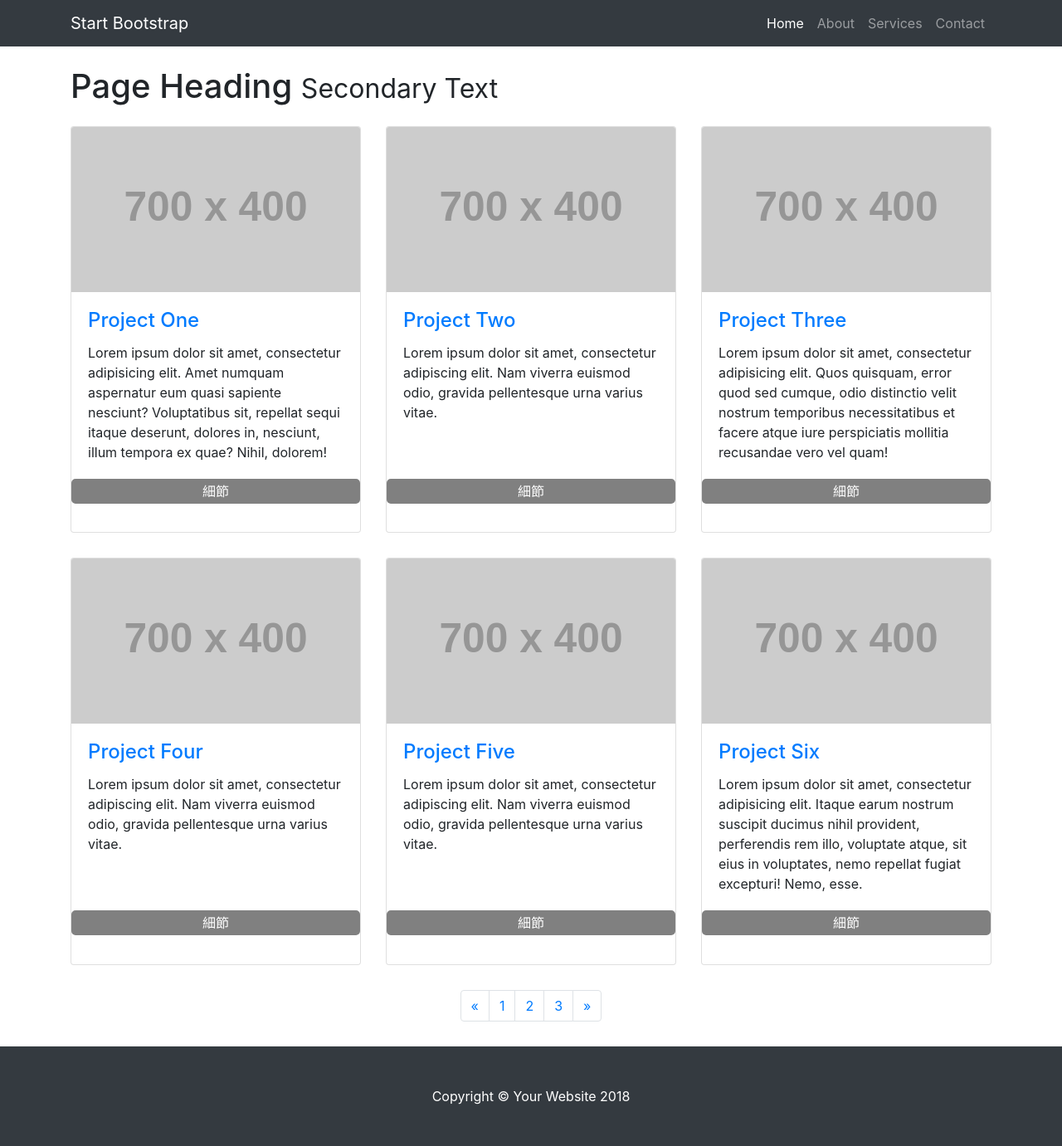
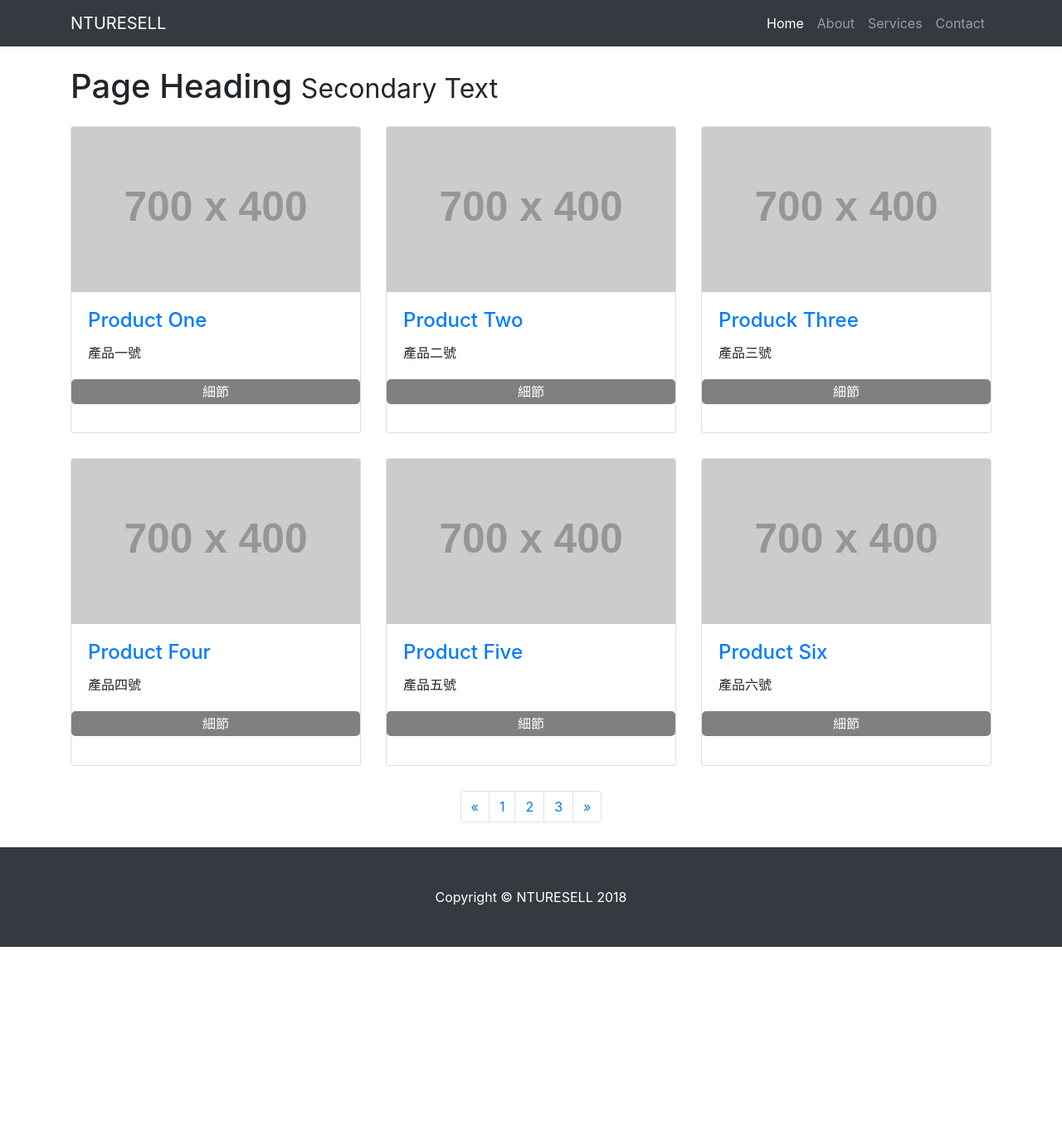
Before and after one commit to xiaoswaii/nturesell, a Django app: page / in a window 1280 px wide. Shown: the whole page at 83% size. After the commit the page ends 1141 px from the top, so only its background shows below. Run offline with Django 3.2, Linux system fonts and the light colour scheme; grey boxes labelled with a size stand in for pictures from a placeholder-image service; some libraries are stand-ins or nearby versions.

Commit message:
Update index.html

```diff
--- a/templates/home/index.html
+++ b/templates/home/index.html
@@ -8,7 +8,7 @@
     <meta name="description" content="">
     <meta name="author" content="">
 
-    <title>3 Col Portfolio - Start Bootstrap Template</title>
+    <title>NTURESELL</title>
 
     <!-- Bootstrap core CSS -->
     <link href="{% static 'vendor/bootstrap/css/bootstrap.min.css' %}" rel="stylesheet">
@@ -22,7 +22,7 @@
     <!-- Navigation -->
     <nav class="navbar navbar-expand-lg navbar-dark bg-dark fixed-top">
         <div class="container">
-            <a class="navbar-brand" href="#">Start Bootstrap</a>
+            <a class="navbar-brand" href="#">NTURESELL</a>
             <button class="navbar-toggler" type="button" data-toggle="collapse" data-target="#navbarResponsive" aria-controls="navbarResponsive" aria-expanded="false" aria-label="Toggle navigation">
           <span class="navbar-toggler-icon"></span>
         </button>
@@ -61,9 +61,9 @@
                     <a href="#"><img class="card-img-top" src="http://placehold.it/700x400" alt=""></a>
                     <div class="card-body">
                         <h4 class="card-title">
-                            <a href="#">Project One</a>
+                            <a href="#">Product One</a>
                         </h4>
-                        <p class="card-text">Lorem ipsum dolor sit amet, consectetur adipisicing elit. Amet numquam aspernatur eum quasi sapiente nesciunt? Voluptatibus sit, repellat sequi itaque deserunt, dolores in, nesciunt, illum tempora ex quae? Nihil, dolorem!</p>
+                        <p class="card-text">產品一號</p>
 
                     </div>
                     <input type="submit" value="細節" id="details"></input>
@@ -74,9 +74,9 @@
                     <a href="#"><img class="card-img-top" src="http://placehold.it/700x400" alt=""></a>
                     <div class="card-body">
                         <h4 class="card-title">
-                            <a href="#">Project Two</a>
+                            <a href="#">Product Two</a>
                         </h4>
-                        <p class="card-text">Lorem ipsum dolor sit amet, consectetur adipiscing elit. Nam viverra euismod odio, gravida pellentesque urna varius vitae.</p>
+                        <p class="card-text">產品二號</p>
 
                     </div>
                     <input type="submit" value="細節" id="details"></input>
@@ -87,9 +87,9 @@
                     <a href="#"><img class="card-img-top" src="http://placehold.it/700x400" alt=""></a>
                     <div class="card-body">
                         <h4 class="card-title">
-                            <a href="#">Project Three</a>
+                            <a href="#">Produck Three</a>
                         </h4>
-                        <p class="card-text">Lorem ipsum dolor sit amet, consectetur adipisicing elit. Quos quisquam, error quod sed cumque, odio distinctio velit nostrum temporibus necessitatibus et facere atque iure perspiciatis mollitia recusandae vero vel quam!</p>
+                        <p class="card-text">產品三號</p>
 
                     </div>
                     <input type="submit" value="細節" id="details"></input>
@@ -100,9 +100,9 @@
                     <a href="#"><img class="card-img-top" src="http://placehold.it/700x400" alt=""></a>
                     <div class="card-body">
                         <h4 class="card-title">
-                            <a href="#">Project Four</a>
+                            <a href="#">Product Four</a>
                         </h4>
-                        <p class="card-text">Lorem ipsum dolor sit amet, consectetur adipiscing elit. Nam viverra euismod odio, gravida pellentesque urna varius vitae.</p>
+                        <p class="card-text">產品四號</p>
 
                     </div>
                     <input type="submit" value="細節" id="details"></input>
@@ -113,9 +113,9 @@
                     <a href="#"><img class="card-img-top" src="http://placehold.it/700x400" alt=""></a>
                     <div class="card-body">
                         <h4 class="card-title">
-                            <a href="#">Project Five</a>
+                            <a href="#">Product Five</a>
                         </h4>
-                        <p class="card-text">Lorem ipsum dolor sit amet, consectetur adipiscing elit. Nam viverra euismod odio, gravida pellentesque urna varius vitae.</p>
+                        <p class="card-text">產品五號</p>
 
                     </div>
                     <input type="submit" value="細節" id="details"></input>
@@ -126,9 +126,9 @@
                     <a href="#"><img class="card-img-top" src="http://placehold.it/700x400" alt=""></a>
                     <div class="card-body">
                         <h4 class="card-title">
-                            <a href="#">Project Six</a>
+                            <a href="#">Product Six</a>
                         </h4>
-                        <p class="card-text">Lorem ipsum dolor sit amet, consectetur adipisicing elit. Itaque earum nostrum suscipit ducimus nihil provident, perferendis rem illo, voluptate atque, sit eius in voluptates, nemo repellat fugiat excepturi! Nemo, esse.</p>
+                        <p class="card-text">產品六號</p>
 
                     </div>
                     <input type="submit" value="細節" id="details"></input>
@@ -168,7 +168,7 @@
     <!-- Footer -->
     <footer class="py-5 bg-dark">
         <div class="container">
-            <p class="m-0 text-center text-white">Copyright &copy; Your Website 2018</p>
+            <p class="m-0 text-center text-white">Copyright &copy; NTURESELL 2018</p>
         </div>
         <!-- /.container -->
     </footer>
```
